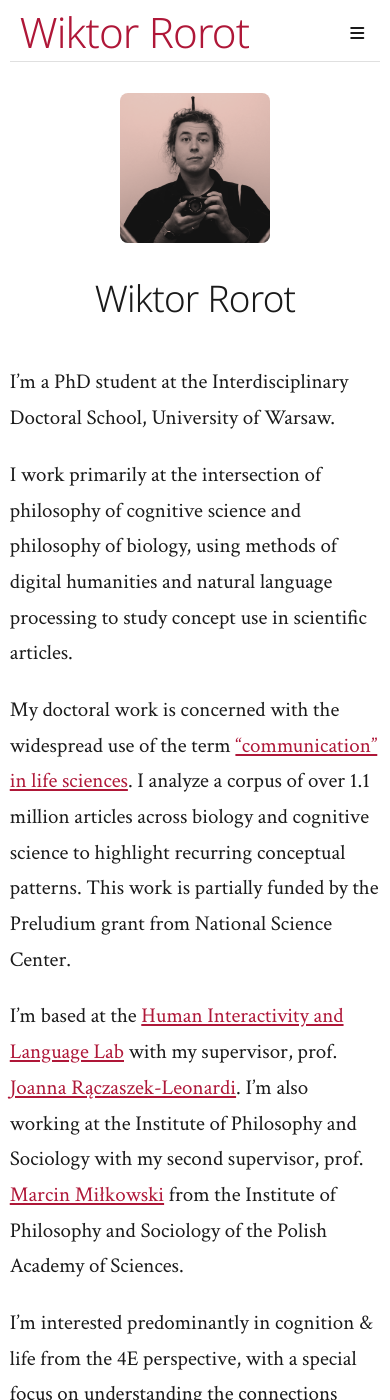
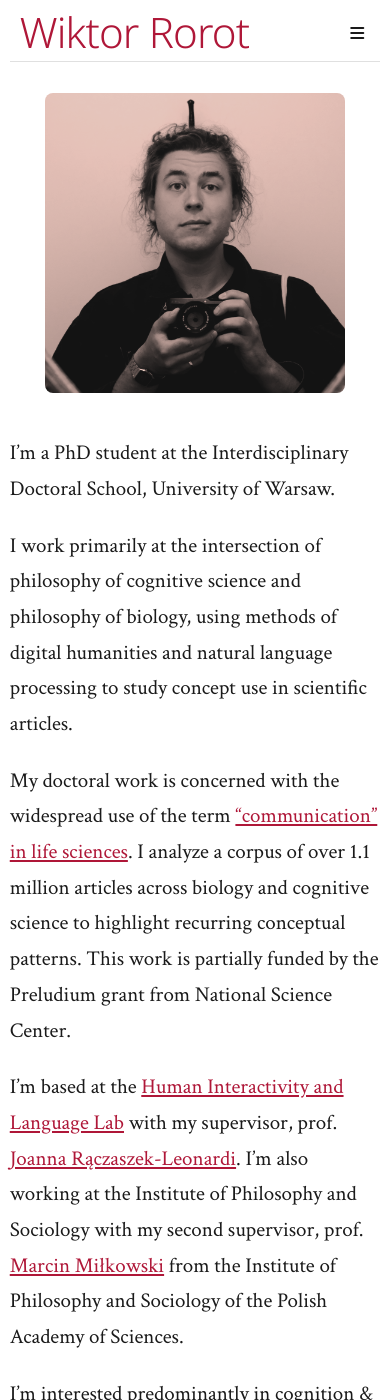
Before and after one commit to wikror/wikror.github.io, a Jekyll site: the page built from index.md, in a window 390 px wide and 1400 px high. Built offline with Jekyll 4.4.1, drawn with Linux system fonts in a browser that asks for light colours; a style sheet for code colours, icons or effects is not loaded.

Commit message:
Hide profile name on mobile and keep image at 300px
- Hide profile name on mobile (< 600px) since it duplicates page title
- Keep image at full 300px size on mobile for better visibility
- Simplify mobile layout to just show centered image

```diff
--- a/_sass/_profile.scss
+++ b/_sass/_profile.scss
@@ -46,7 +46,7 @@
   }
 }
 
-/* Mobile: stack vertically, image on top, smaller size */
+/* Mobile: hide name (redundant with page title), center image */
 @media (max-width: $tablet-width) {
   .profile {
     width: 95vw;
@@ -66,11 +66,7 @@
   }
 
   .profile-name {
-    width: 100%;
-    display: block;
-    text-align: center;
-    font-size: 1.75em;
-    margin-bottom: 1em;
+    display: none;
   }
 }
 .profile-pic {
@@ -87,18 +83,10 @@
   filter: grayscale(100%) sepia(80%) hue-rotate(330deg) saturate(80%) brightness(1.05) contrast(0.9);
 }
 
-/* Mobile: smaller profile image */
+/* Mobile: keep 300px image size */
 @media (max-width: $tablet-width) {
   .profile-pic {
-    max-height: 200px;
-    max-width: 200px;
+    max-height: 300px;
+    max-width: 300px;
   }
 }
-
-/* Very small phones: even smaller */
-@media (max-width: $phone-width) {
-  .profile-pic {
-    max-height: 150px;
-    max-width: 150px;
-  }
-}
```
